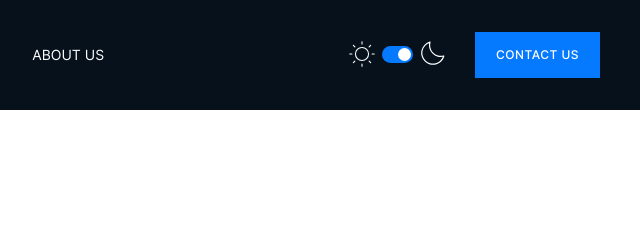
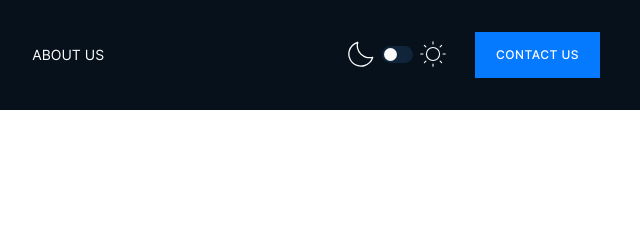
Before and after one commit to von808/LikeSoft, a website: page app/page.html in a window 1280 px wide. Shown: the top 240 px of the page, 640-1280 px from the left. Drawn offline with Linux system fonts and the light colour scheme.

Commit message:
fixed checkbox

```diff
--- a/app/scss/_global.scss
+++ b/app/scss/_global.scss
@@ -46,11 +46,11 @@ a{
 .checkbox::before{
   content: '';
   position: absolute;
-  top: -6px;
+  top: -5px;
   left: -34px;
-  width: 28px;
-  height: 28px;
-  background-image: url(../images/theme-light.svg);
+  width: 26px;
+  height: 26px;
+  background-image: url(../images/theme-dark.svg);
   background-repeat: no-repeat;
   background-size: cover;
   pointer-events: none;
@@ -58,11 +58,11 @@ a{
 .checkbox::after{
   content: '';
   position: absolute;
-  top: -5px;
-  right: -32px;
-  width: 24px;
-  height: 24px;
-  background-image: url(../images/theme-dark.svg);
+  top: -6px;
+  right: -34px;
+  width: 28px;
+  height: 28px;
+  background-image: url(../images/theme-light.svg);
   background-repeat: no-repeat;
   background-size: cover;
   pointer-events: none;
@@ -80,7 +80,7 @@ a{
 }
 .checkbox__input:checked + .checkbox-style::before {
   background-color: $checkbox-fourth-color;
-  left: calc($checkbox-width - $checkbox-height + $checkbox-offset);
+  right: calc($checkbox-width - $checkbox-height + $checkbox-offset);
 }
 // .checkbox__input:focus + .checkbox-style {
 //   box-shadow: 0 0 0 2px $checkbox-focus-color;
@@ -112,7 +112,7 @@ a{
   content: '';
   position: absolute;
   top: $checkbox-offset;
-  left: $checkbox-offset;
+  right: $checkbox-offset;
   width: calc($checkbox-height - (2 * $checkbox-offset));
   height: calc($checkbox-height - 2 * $checkbox-offset);
   background-color: $checkbox-second-color;
--- a/app/scss/_vars.scss
+++ b/app/scss/_vars.scss
@@ -28,10 +28,10 @@ $blackblue-lightgray: #06111C;
 //   }
 // }
 
-$checkbox-first-color: #102539;
-$checkbox-second-color: #FAFAFA;
-$checkbox-third-color: #057AFF;
-$checkbox-fourth-color: #FFFFFF;
+$checkbox-first-color: #057AFF;
+$checkbox-second-color: #FFFFFF;
+$checkbox-third-color: #102539;
+$checkbox-fourth-color: #FAFAFA;
 $checkbox-disabled-color: #ccc;
 $checkbox-focus-color: #000;
 $checkbox-width: 31px;
```
Also changed, not shown: app/css/style.min.css, dist/css/style.min.css.
